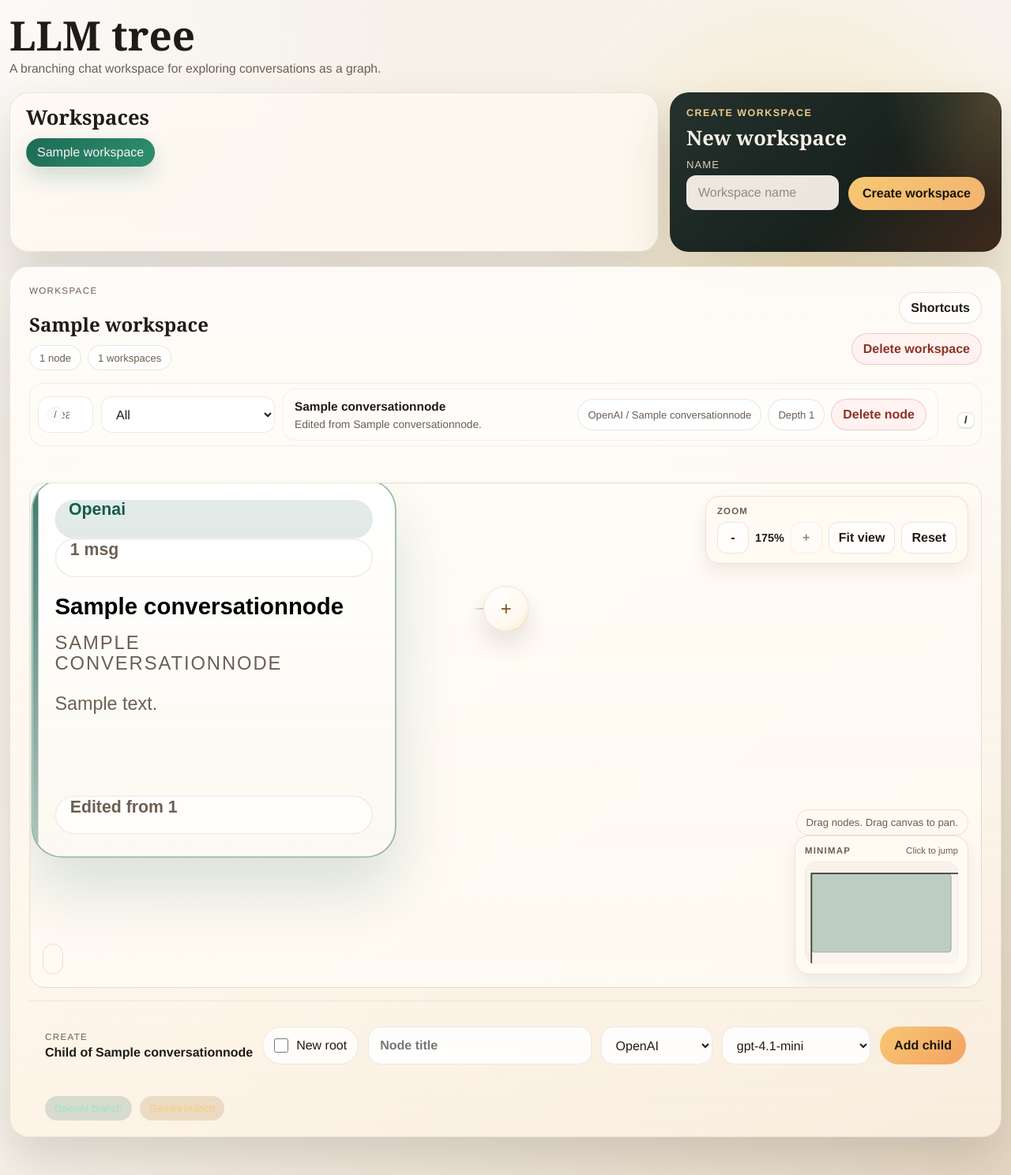
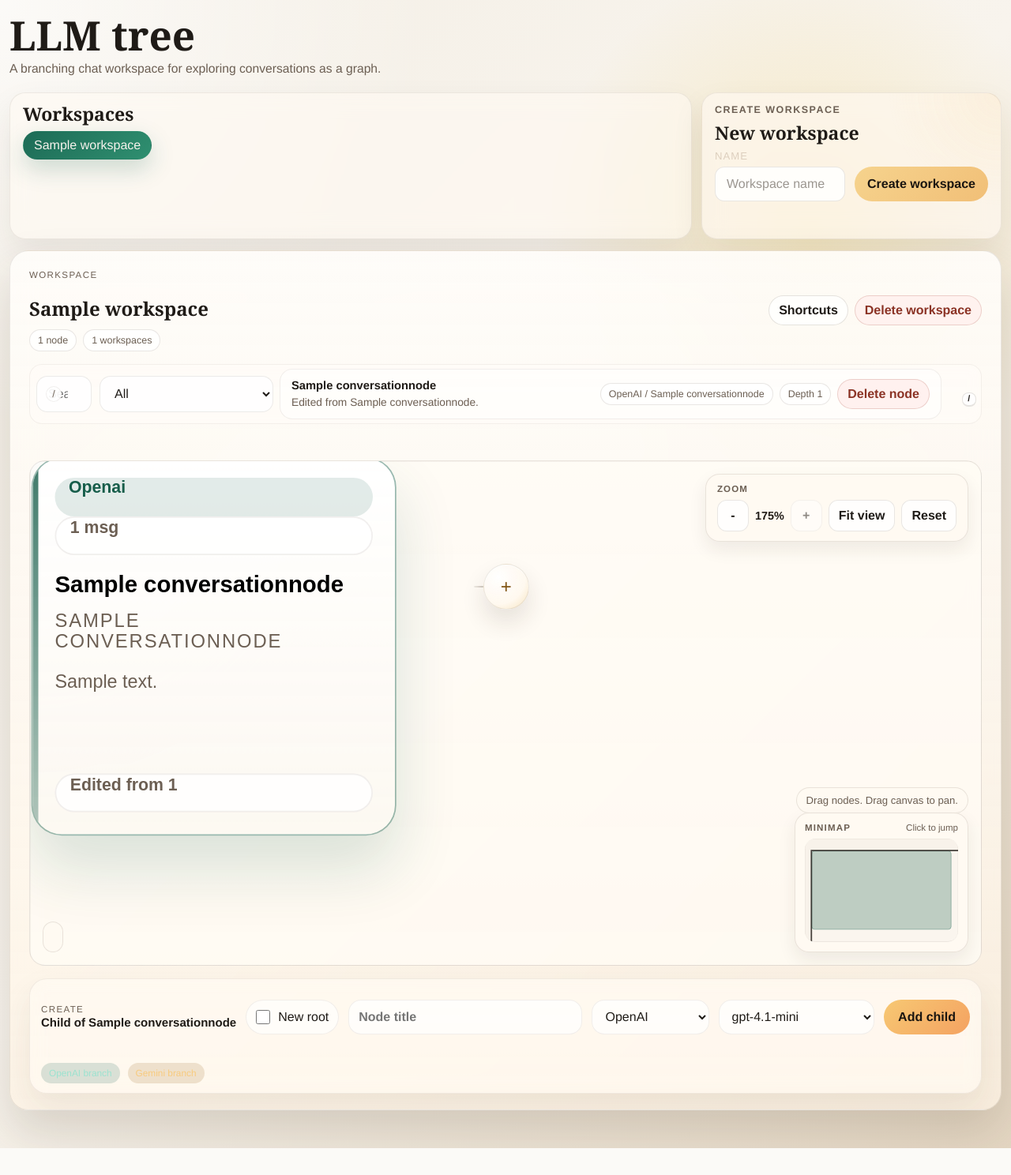
Before and after one commit to Howardleejhenhao/Generative-AI-LLM-Tree, a Django app: a page that uses tree_ui/templates/tree_ui/base.html in a window 1280 px wide. Shown: the whole page at 79% size. After the commit the page ends 1454 px from the top, so only its background shows below. Run offline with Django 5.2, Linux system fonts and the light colour scheme; tables that the repository leaves empty hold one stand-in row (values such as "Sample post").

Commit message:
style: soften workspace control chrome

```diff
--- a/tree_ui/static/tree_ui/css/app.css
+++ b/tree_ui/static/tree_ui/css/app.css
@@ -35,13 +35,13 @@
 
 .workspace-shell {
   grid-template-columns: minmax(0, 1fr);
-  min-height: calc(100vh - 250px);
+  min-height: calc(100vh - 230px);
 }
 
 .canvas-panel {
   display: grid;
-  gap: 16px;
-  padding: 0 0 20px;
+  gap: 14px;
+  padding: 0 0 16px;
 }
 
 .panel-header-workspace {
@@ -65,20 +65,20 @@
 }
 
 .workspace-stage-bar-minimal {
-  gap: 12px;
+  gap: 10px;
 }
 
 .workspace-command-bar {
   display: grid;
   grid-template-columns: minmax(220px, 300px) minmax(0, 1fr) auto;
-  gap: 10px;
+  gap: 8px;
   align-items: center;
-  min-height: 54px;
-  padding: 6px 8px 6px 10px;
-  border: 1px solid rgba(74, 58, 40, 0.08);
-  border-radius: 18px;
-  background: rgba(255, 252, 247, 0.62);
-  backdrop-filter: blur(10px);
+  min-height: 48px;
+  padding: 5px 6px 5px 8px;
+  border: 1px solid rgba(74, 58, 40, 0.06);
+  border-radius: 16px;
+  background: rgba(255, 252, 247, 0.5);
+  backdrop-filter: blur(8px);
 }
 
 .workspace-search-shell {
@@ -129,11 +129,12 @@
   min-width: 36px;
   color: var(--muted);
   text-align: right;
+  font-size: 0.82rem;
 }
 
 .workspace-focus-inline {
   align-items: center;
-  gap: 14px;
+  gap: 10px;
   padding: 0;
   border-radius: 0;
   background: transparent;
@@ -148,7 +149,7 @@
 }
 
 .workspace-focus-copy strong {
-  font-size: 0.96rem;
+  font-size: 0.92rem;
 }
 
 .workspace-focus-copy-inline {
@@ -172,6 +173,10 @@
 }
 
 .workspace-selection-flags {
+  display: flex;
+  flex-wrap: wrap;
+  align-items: center;
+  gap: 8px;
   margin-top: 0;
 }
 
@@ -197,23 +202,27 @@
 
 .graph-action-dock {
   display: grid;
-  gap: 12px;
+  gap: 8px;
   margin: 0 24px;
-  padding: 18px 20px 0;
-  border-top: 1px solid rgba(74, 58, 40, 0.08);
+  padding: 12px 14px;
+  border: 1px solid rgba(74, 58, 40, 0.08);
+  border-radius: 22px;
+  background: rgba(255, 252, 247, 0.44);
+  box-shadow: 0 18px 40px rgba(57, 43, 27, 0.08);
+  backdrop-filter: blur(10px);
 }
 
 .graph-action-form {
   display: grid;
   grid-template-columns: auto auto minmax(220px, 1.2fr) minmax(140px, 0.6fr) minmax(180px, 0.8fr) auto;
-  gap: 10px;
+  gap: 8px;
   align-items: center;
   margin-top: 0;
 }
 
 .graph-action-target {
   display: grid;
-  gap: 4px;
+  gap: 2px;
   min-width: 0;
 }
 
@@ -222,7 +231,7 @@
 }
 
 .graph-action-target strong {
-  font-size: 1rem;
+  font-size: 0.94rem;
   line-height: 1.2;
 }
 
@@ -230,11 +239,11 @@
   display: inline-flex;
   align-items: center;
   gap: 10px;
-  min-height: 48px;
-  padding: 0 14px;
-  border: 1px solid rgba(74, 58, 40, 0.1);
+  min-height: 44px;
+  padding: 0 12px;
+  border: 1px solid rgba(74, 58, 40, 0.08);
   border-radius: 999px;
-  background: rgba(255, 255, 255, 0.74);
+  background: rgba(255, 255, 255, 0.62);
   color: var(--text);
   white-space: nowrap;
 }
@@ -249,11 +258,11 @@
 .graph-action-field input,
 .graph-action-field select {
   width: 100%;
-  min-height: 48px;
-  padding: 0 14px;
-  border: 1px solid rgba(74, 58, 40, 0.1);
+  min-height: 44px;
+  padding: 0 12px;
+  border: 1px solid rgba(74, 58, 40, 0.08);
   border-radius: 16px;
-  background: rgba(255, 255, 255, 0.86);
+  background: rgba(255, 255, 255, 0.72);
   color: var(--text);
   font: inherit;
 }
@@ -263,8 +272,8 @@
 }
 
 .graph-action-submit {
-  min-height: 48px;
-  padding-inline: 20px;
+  min-height: 44px;
+  padding-inline: 18px;
   white-space: nowrap;
 }
 
@@ -319,7 +328,7 @@
   }
 
   .graph-action-dock {
-    padding-top: 16px;
+    padding: 12px;
   }
 
   .graph-action-toggle,
@@ -442,39 +451,39 @@ body:has(.chat-page-immersive) .page-shell {
 
 .workspace-toolbar {
   display: grid;
-  grid-template-columns: minmax(0, 1fr) minmax(320px, 420px);
-  gap: 18px;
-  margin-bottom: 24px;
+  grid-template-columns: minmax(0, 1fr) minmax(300px, 380px);
+  gap: 12px;
+  margin-bottom: 16px;
 }
 
 .workspace-toolbar-compact {
-  gap: 14px;
-  margin-bottom: 18px;
+  gap: 12px;
+  margin-bottom: 14px;
 }
 
 .workspace-switcher,
 .workspace-create-form {
-  border-radius: 24px;
-  box-shadow: var(--shadow);
-  backdrop-filter: blur(18px);
+  border-radius: 20px;
+  box-shadow: 0 18px 40px rgba(57, 43, 27, 0.08);
+  backdrop-filter: blur(14px);
 }
 
 .workspace-switcher {
-  border: 1px solid rgba(55, 43, 31, 0.1);
-  background: rgba(255, 250, 242, 0.74);
-  padding: 24px;
+  border: 1px solid rgba(55, 43, 31, 0.08);
+  background: rgba(255, 250, 242, 0.56);
+  padding: 18px 20px;
 }
 
 .workspace-toolbar-compact .workspace-switcher,
 .workspace-toolbar-compact .workspace-create-form {
-  padding: 18px 20px;
+  padding: 14px 16px;
 }
 
 .workspace-toolbar-heading h2,
 .workspace-create-form h2 {
   margin: 0;
   font-family: Georgia, "Times New Roman", serif;
-  font-size: clamp(1.5rem, 2vw, 2rem);
+  font-size: clamp(1.2rem, 1.8vw, 1.55rem);
   line-height: 1.05;
 }
 
@@ -492,23 +501,23 @@ body:has(.chat-page-immersive) .page-shell {
 .workspace-list {
   display: flex;
   flex-wrap: wrap;
-  gap: 10px;
-  margin-top: 18px;
+  gap: 8px;
+  margin-top: 12px;
 }
 
 .workspace-toolbar-compact .workspace-list {
-  margin-top: 12px;
+  margin-top: 10px;
 }
 
 .workspace-pill {
   display: inline-flex;
   align-items: center;
   border-radius: 999px;
-  padding: 10px 15px;
-  border: 1px solid rgba(74, 58, 40, 0.12);
+  padding: 8px 13px;
+  border: 1px solid rgba(74, 58, 40, 0.1);
   text-decoration: none;
   color: var(--text);
-  background: rgba(255, 255, 255, 0.88);
+  background: rgba(255, 255, 255, 0.78);
   transition: transform 160ms ease, box-shadow 160ms ease, background 160ms ease;
 }
 
@@ -531,13 +540,13 @@ body:has(.chat-page-immersive) .page-shell {
 
 .workspace-create-form {
   display: grid;
-  gap: 12px;
-  padding: 24px;
-  border: 1px solid rgba(32, 22, 16, 0.12);
+  gap: 10px;
+  padding: 18px 20px;
+  border: 1px solid rgba(55, 43, 31, 0.08);
   background:
-    radial-gradient(circle at top right, rgba(247, 200, 115, 0.22), transparent 32%),
-    linear-gradient(135deg, #24322d, #18211d 58%, #3f291c);
-  color: #f8f1e8;
+    radial-gradient(circle at top right, rgba(247, 200, 115, 0.14), transparent 34%),
+    rgba(255, 249, 242, 0.62);
+  color: var(--text);
 }
 
 .workspace-create-kicker {
@@ -546,11 +555,11 @@ body:has(.chat-page-immersive) .page-shell {
   font-weight: 700;
   text-transform: uppercase;
   letter-spacing: 0.12em;
-  color: #f0cb8a;
+  color: var(--muted);
 }
 
 .workspace-create-copy {
-  color: rgba(248, 241, 232, 0.78);
+  color: var(--muted);
 }
 
 .workspace-create-row {
@@ -561,13 +570,13 @@ body:has(.chat-page-immersive) .page-shell {
 }
 
 .workspace-create-field span {
-  color: rgba(248, 241, 232, 0.72);
+  color: var(--muted);
 }
 
 .workspace-create-form .form-field input {
-  border-color: rgba(255, 255, 255, 0.18);
-  background: rgba(255, 248, 240, 0.92);
-  color: #1f1b17;
+  border-color: rgba(74, 58, 40, 0.12);
+  background: rgba(255, 255, 255, 0.84);
+  color: var(--text);
 }
 
 .workspace-create-form .form-field input::placeholder {
@@ -577,18 +586,19 @@ body:has(.chat-page-immersive) .page-shell {
 .workspace-create-button {
   border: 0;
   border-radius: 999px;
-  padding: 12px 18px;
+  min-height: 44px;
+  padding: 0 16px;
   font: inherit;
   font-weight: 700;
   color: #1a1510;
-  background: linear-gradient(135deg, #f7c873, #f2b36f);
+  background: linear-gradient(135deg, #f6d38d, #f1bf77);
   cursor: pointer;
   white-space: nowrap;
 }
 
 .workspace-feedback {
   min-height: 1.4em;
-  color: rgba(248, 241, 232, 0.82);
+  color: var(--muted);
 }
 
 .chat-page {
@@ -1182,10 +1192,11 @@ body:has(.chat-page-immersive) .page-shell {
 }
 
 .canvas-panel-actions {
-  display: grid;
-  gap: 12px;
+  display: flex;
+  flex-wrap: wrap;
+  gap: 8px;
   align-self: center;
-  justify-items: end;
+  justify-content: flex-end;
 }
 
 .workspace-summary-strip {
@@ -1197,24 +1208,25 @@ body:has(.chat-page-immersive) .page-shell {
 .workspace-summary-pill {
   display: inline-flex;
   align-items: center;
-  min-height: 32px;
-  padding: 6px 12px;
+  min-height: 28px;
+  padding: 5px 10px;
   border-radius: 999px;
   border: 1px solid rgba(74, 58, 40, 0.12);
-  background: rgba(255, 255, 255, 0.82);
-  color: var(--muted);
-  font-size: 0.82rem;
+  background: rgba(255, 255, 255, 0.7);
+  color: var(--muted);
+  font-size: 0.78rem;
 }
 
 .detail-toggle-button,
 .detail-peek-button {
   border: 1px solid rgba(74, 58, 40, 0.14);
   border-radius: 999px;
-  padding: 10px 14px;
+  min-height: 38px;
+  padding: 8px 12px;
   font: inherit;
   font-weight: 700;
   color: var(--text);
-  background: rgba(255, 255, 255, 0.86);
+  background: rgba(255, 255, 255, 0.74);
   cursor: pointer;
   transition: transform 160ms ease, box-shadow 160ms ease, background 160ms ease;
 }
@@ -1846,8 +1858,8 @@ body:has(.chat-page-immersive) .page-shell {
   display: inline-flex;
   align-items: center;
   border-radius: 999px;
-  font-size: 0.8rem;
-  padding: 8px 12px;
+  font-size: 0.74rem;
+  padding: 6px 10px;
 }
 
 .status-chip {
--- a/tree_ui/templates/tree_ui/base.html
+++ b/tree_ui/templates/tree_ui/base.html
@@ -5,7 +5,7 @@
     <meta charset="utf-8">
     <meta name="viewport" content="width=device-width, initial-scale=1">
     <title>{% block title %}LLM-Tree{% endblock %}</title>
-    <link rel="stylesheet" href="{% static 'tree_ui/css/app.css' %}?v=20260321-branch-handle-tighten">
+    <link rel="stylesheet" href="{% static 'tree_ui/css/app.css' %}?v=20260322-final-workspace-polish">
   </head>
   <body>
     <div class="page-shell">
```
